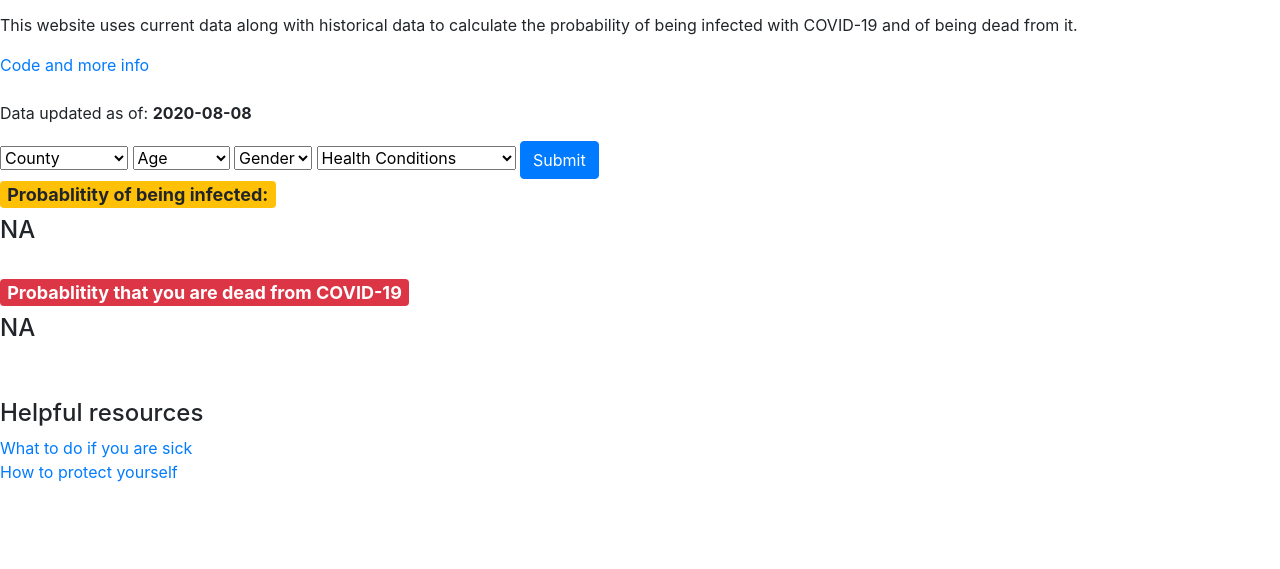
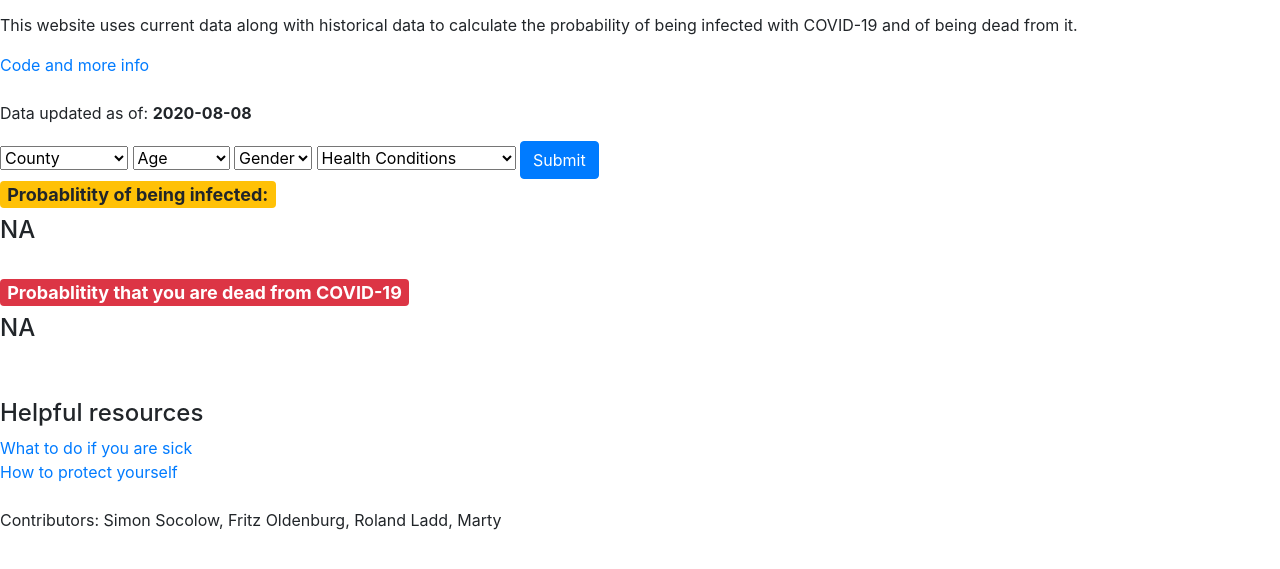
Before and after one commit to ssocolow/coronarisk, a plain HTML site: page index.html in a window 1280 px wide. Shown: the part 85-654 px from the top of the page. Drawn offline with nearby package versions, Linux system fonts and the light colour scheme.

Commit message:
adding contributors list

```diff
--- a/index.html
+++ b/index.html
@@ -94,5 +94,7 @@
 	<a href="https://www.cdc.gov/coronavirus/2019-ncov/if-you-are-sick/steps-when-sick.html">What to do if you are sick</a>
 	<br>
 	<a href="https://www.cdc.gov/coronavirus/2019-ncov/prevent-getting-sick/prevention.html">How to protect yourself</a>
+
+	<p><br>Contributors: Simon Socolow, Fritz Oldenburg, Roland Ladd, Marty</p>
     </body>
 </html>
```
